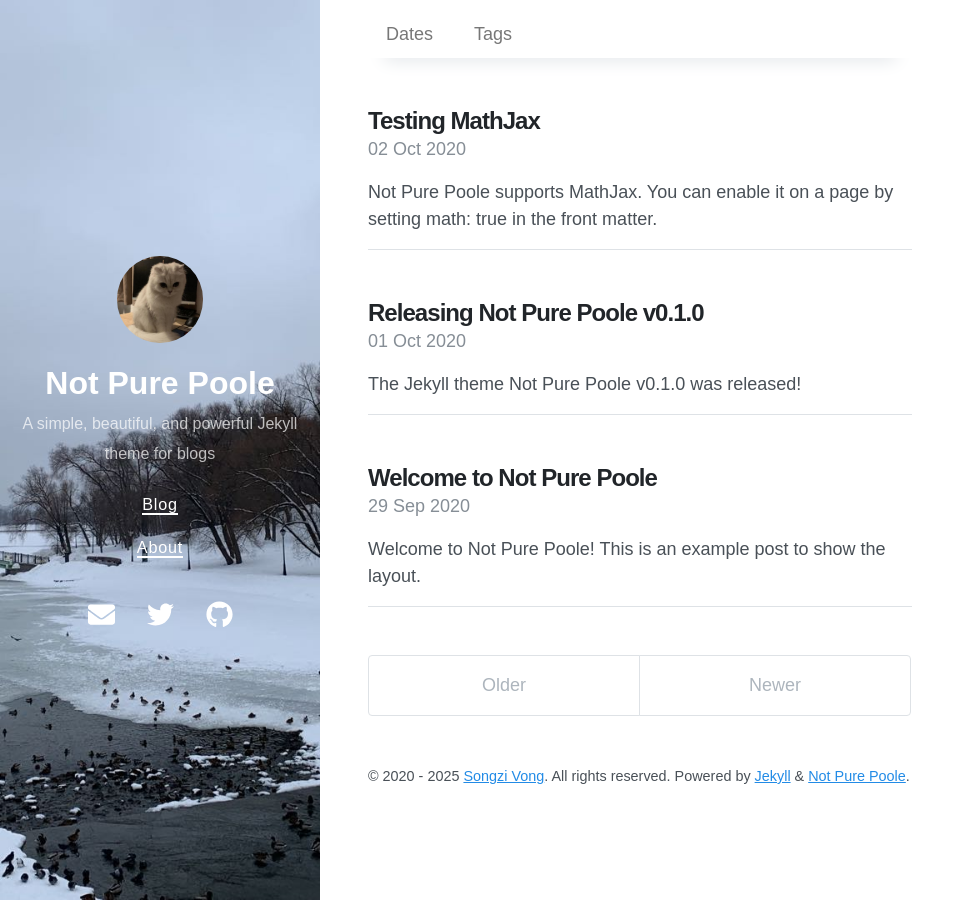
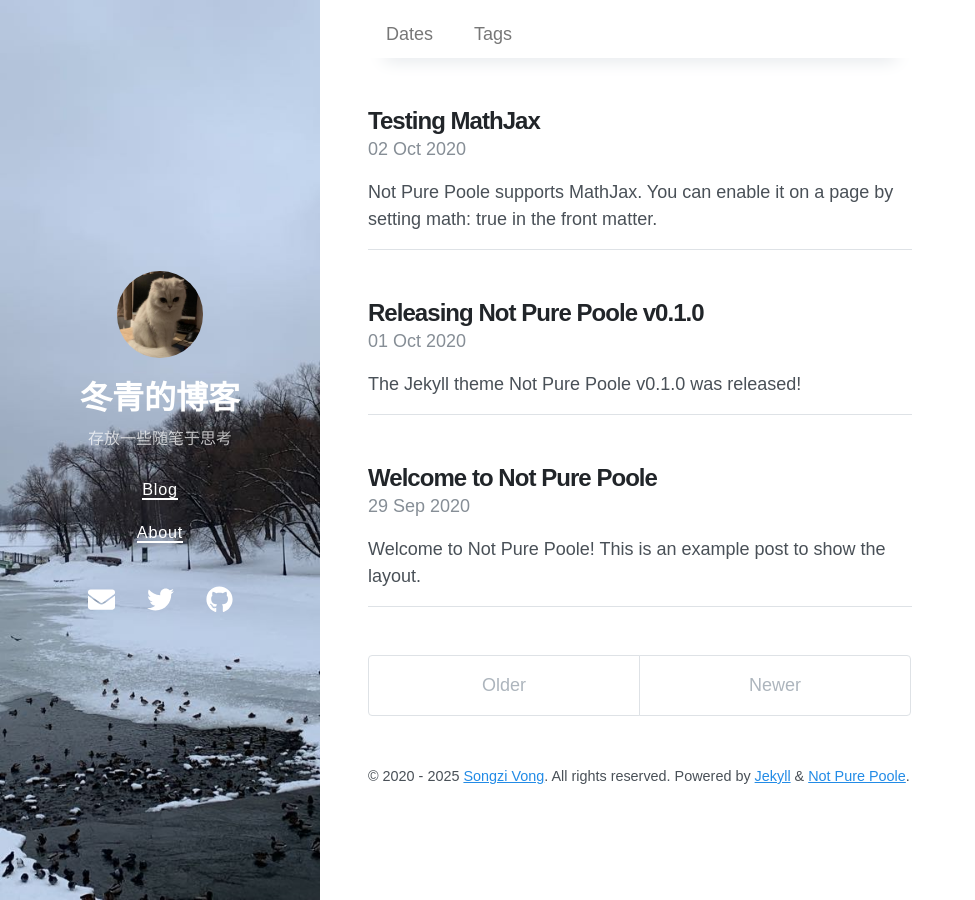
Before and after one commit to Hollies19/blog, a Jekyll site: the page built from index.html, in a window 1280 px wide. Shown: the whole page, without its empty margins (0-975 px from the left). Built offline with Jekyll 4.4.1, drawn with Linux system fonts in a browser that asks for light colours; nearby versions of some CDN libraries; the list of posts is cut into pages by our own code.

Commit message:
Update _config.yml

```diff
--- a/_config.yml
+++ b/_config.yml
@@ -1,7 +1,7 @@
 # Setup
-title: Not Pure Poole
-description: A simple, beautiful, and powerful Jekyll theme for blogs
-url: https://vszhub.github.io
+title: 冬青的博客
+description: 存放一些随笔于思考
+url: https://hollies19.github.io
 avatar: /avatar.jpeg
 paginate: 5
 permalink: pretty
@@ -35,8 +35,7 @@ logo: logo.png
 social:
   name: Songzi Vong
   links:
-    - https://twitter.com/vszhub
-    - https://github.com/vszhub
+    - https://github.com/hollies19
 google_site_verification: xxxxx
 lang: en
 
@@ -55,5 +54,5 @@ sass:
 # Specify the author for blog posts
 author:
   name: Songzi Vong
-  url: https://github.com/vszhub/
-  email: vszhub@gmail.com
+  url: https://github.com/hollies19/
+  email: tengyukun1995@gmail.com
```
